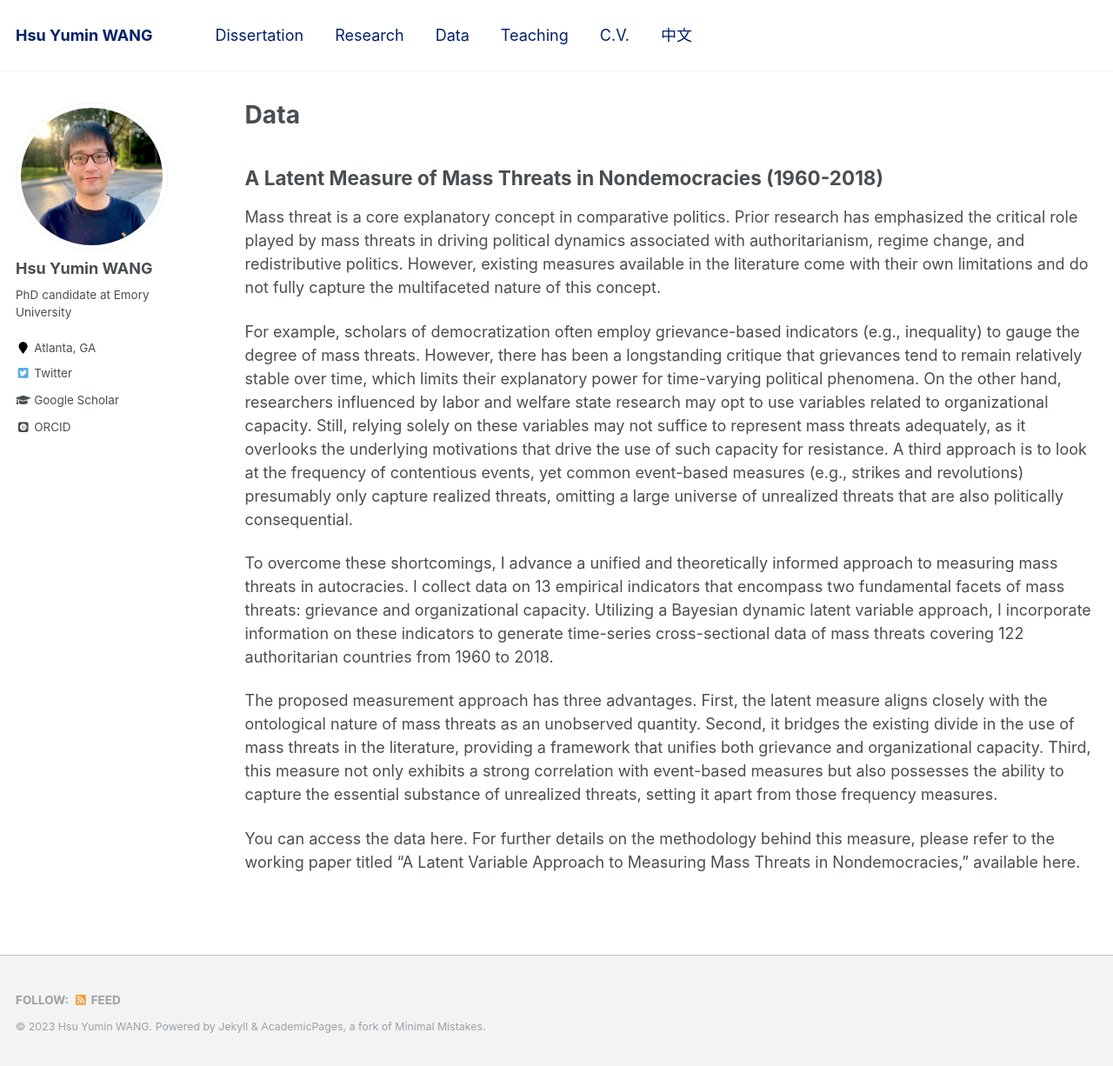
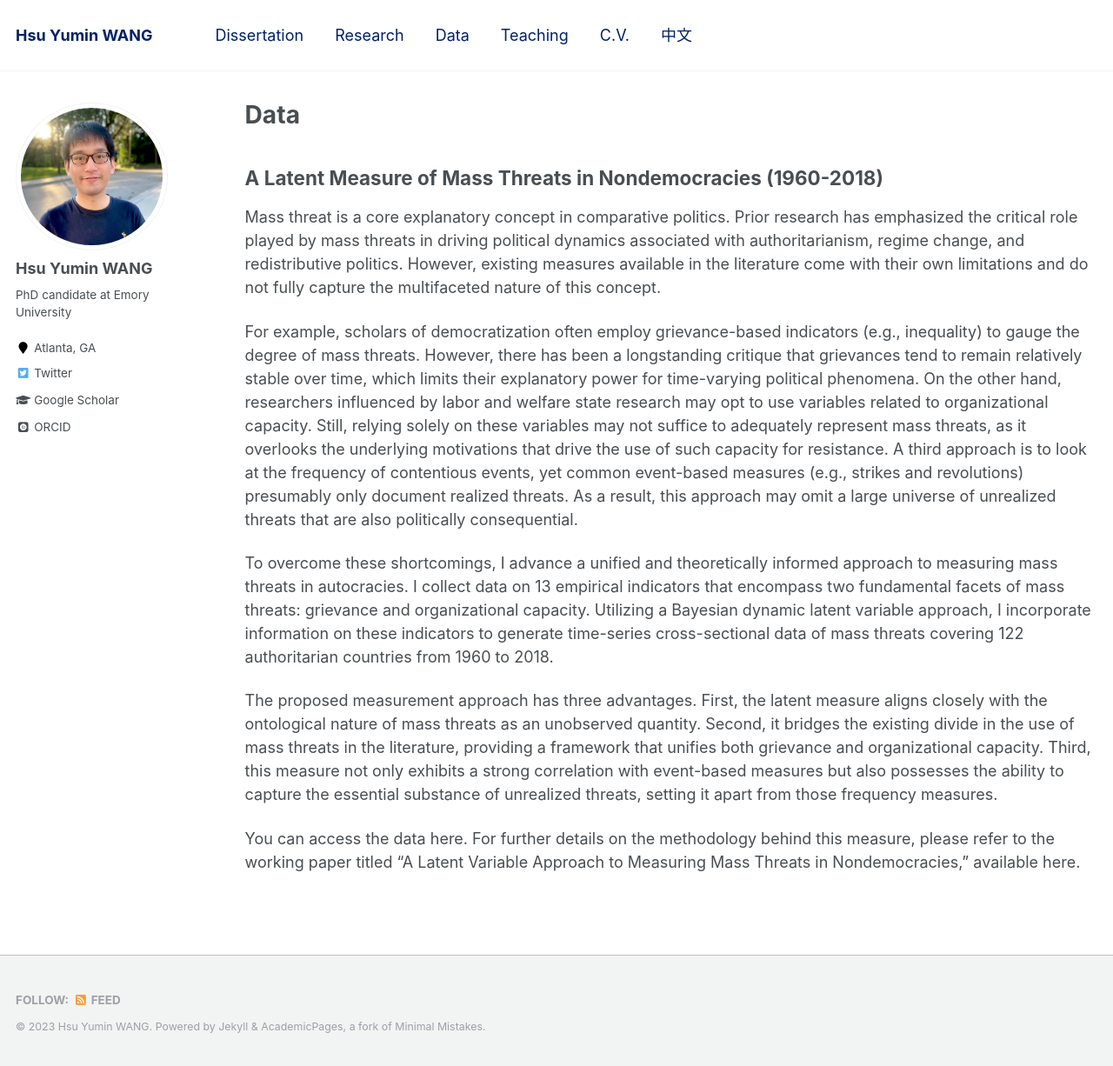
Before and after one commit to hsuyumin/hsuyumin.github.io, a Jekyll site: the page built from _pages/data.md, in a window 1280 px wide and 1226 px high. Shown: the whole window at 87% size. Built offline with Jekyll 4.4.1, drawn with Linux system fonts in a browser that asks for light colours; some web fonts are replaced.

Commit message:
Update data.md

```diff
--- a/_pages/data.md
+++ b/_pages/data.md
@@ -12,7 +12,7 @@ redirect_from:
 
 Mass threat is a core explanatory concept in comparative politics. Prior research has emphasized the critical role played by mass threats in driving political dynamics associated with authoritarianism, regime change, and redistributive politics. However, existing measures available in the literature come with their own limitations and do not fully capture the multifaceted nature of this concept.
 
-For example, scholars of democratization often employ grievance-based indicators (e.g., inequality) to gauge the degree of mass threats. However, there has been a longstanding critique that grievances tend to remain relatively stable over time, which limits their explanatory power for time-varying political phenomena. On the other hand, researchers influenced by labor and welfare state research may opt to use variables related to organizational capacity. Still, relying solely on these variables may not suffice to represent mass threats adequately, as it overlooks the underlying motivations that drive the use of such capacity for resistance. A third approach is to look at the frequency of contentious events, yet common event-based measures (e.g., strikes and revolutions) presumably only capture realized threats, omitting a large universe of unrealized threats that are also politically consequential.
+For example, scholars of democratization often employ grievance-based indicators (e.g., inequality) to gauge the degree of mass threats. However, there has been a longstanding critique that grievances tend to remain relatively stable over time, which limits their explanatory power for time-varying political phenomena. On the other hand, researchers influenced by labor and welfare state research may opt to use variables related to organizational capacity. Still, relying solely on these variables may not suffice to adequately represent mass threats, as it overlooks the underlying motivations that drive the use of such capacity for resistance. A third approach is to look at the frequency of contentious events, yet common event-based measures (e.g., strikes and revolutions) presumably only document realized threats. As a result, this approach may omit a large universe of unrealized threats that are also politically consequential.
 
 To overcome these shortcomings, I advance a unified and theoretically informed approach to measuring mass threats in autocracies. I collect data on 13 empirical indicators that encompass two fundamental facets of mass threats: grievance and organizational capacity. Utilizing a Bayesian dynamic latent variable approach, I incorporate information on these indicators to generate time-series cross-sectional data of mass threats covering 122 authoritarian countries from 1960 to 2018.
 
```
